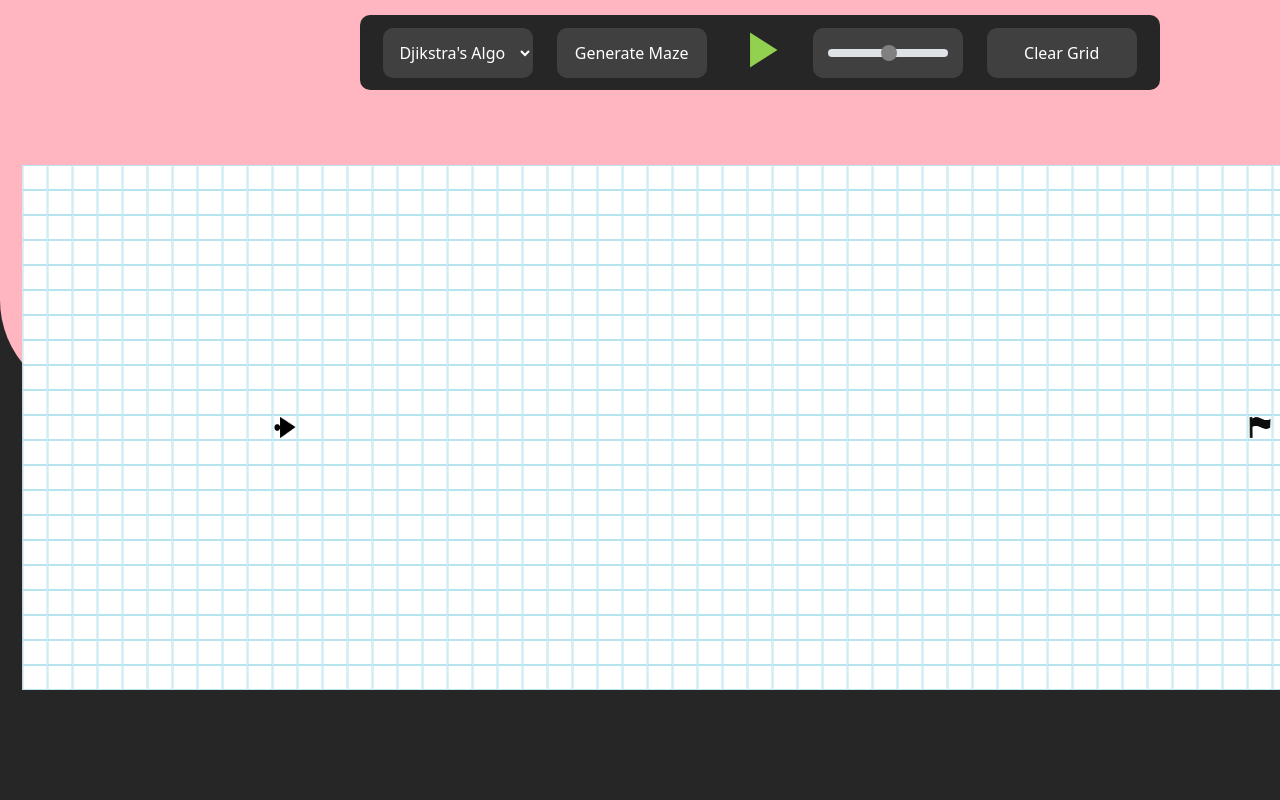
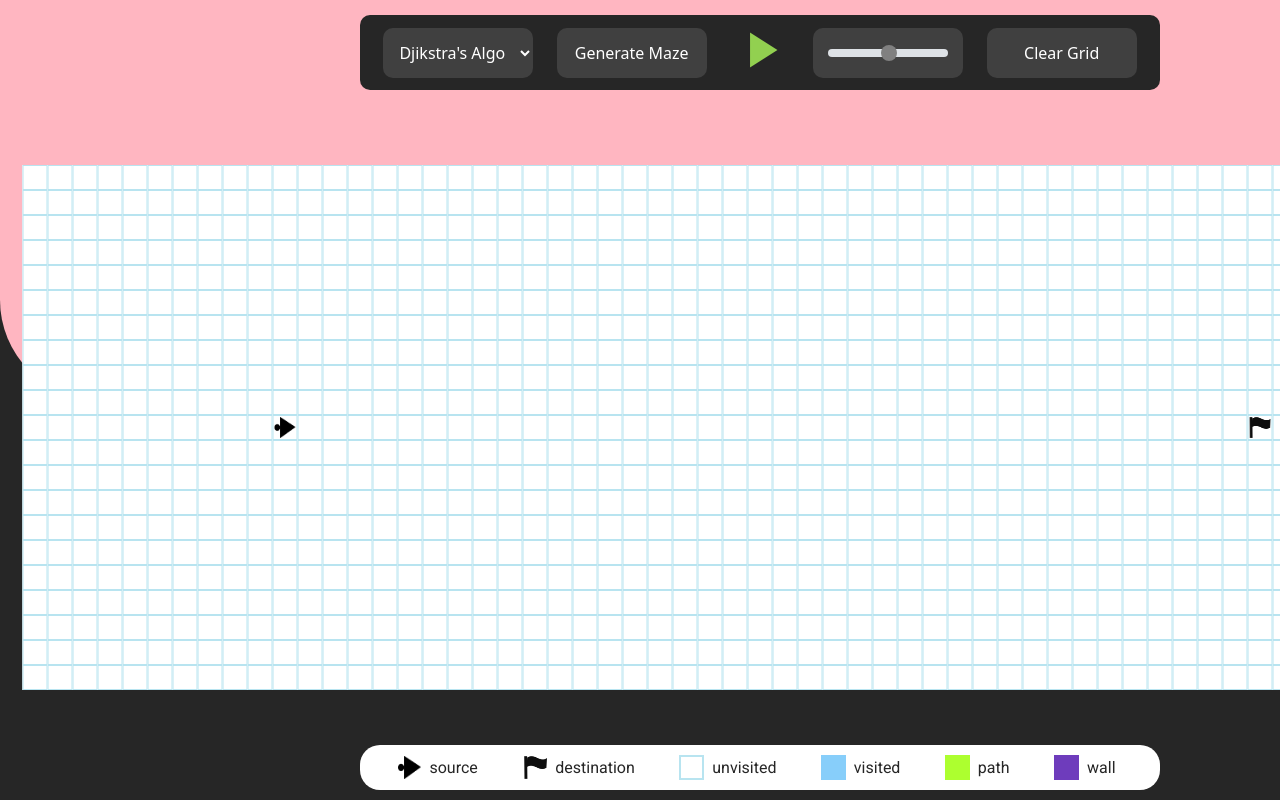
Before and after one commit to chaitanya-Uike/path-finding-visualizer, a plain HTML site: page index.html in a window 1280 px wide. Shown: the top 800 px of the page. Drawn offline with nearby package versions, Linux system fonts and the light colour scheme.

Commit message:
legend container displayed

```diff
--- a/index.html
+++ b/index.html
@@ -40,7 +40,7 @@
 
         <div class="grid"></div>
 
-        <!-- <div class="legend-container">
+        <div class="legend-container">
             <div class="node-info">
                 <div class="node-color display-source"></div>
                 <p class="node-title mx-2">source</p>
@@ -65,7 +65,7 @@
                 <div class="node-color display-wall"></div>
                 <p class="node-title mx-2">wall</p>
             </div>
-        </div> -->
+        </div>
     </main>
 </body>
 <script src="js/utilities.js"></script>
```
